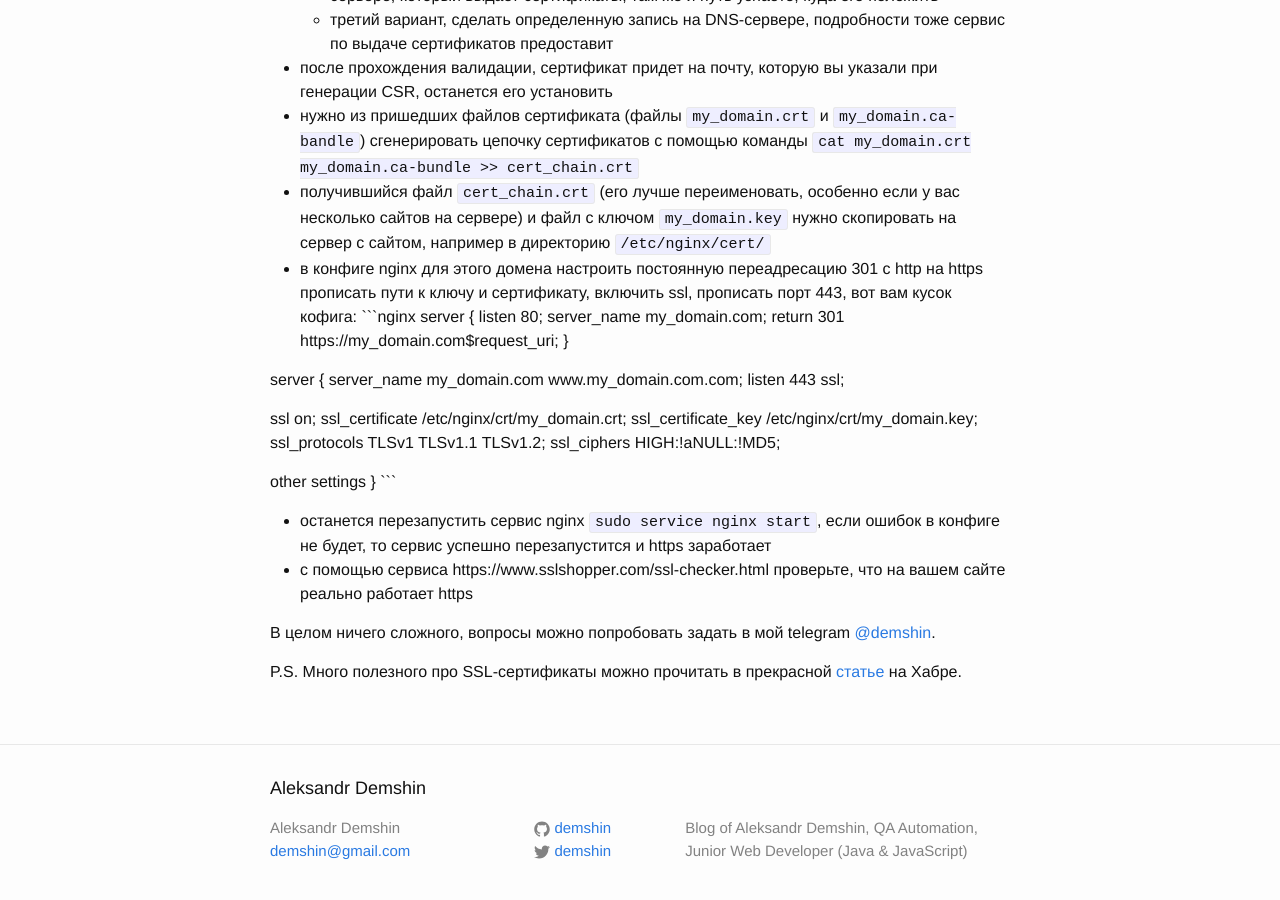
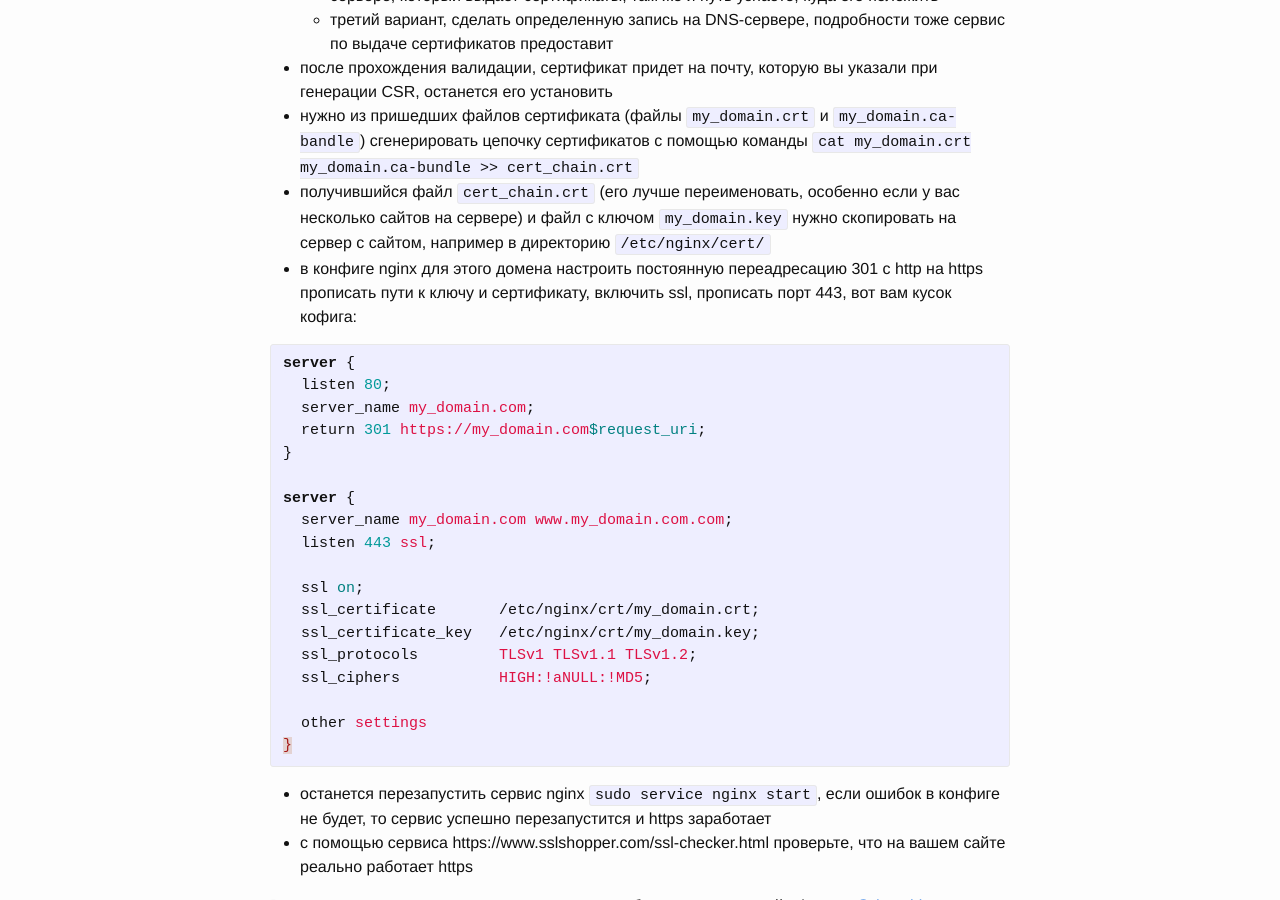
Before and after one commit to demshin/demsh.in, a Jekyll site: the page built from _posts/2017-09-16-certificates.md, in a window 1280 px wide and 900 px high, scrolled down 995 px. Built offline with Jekyll 4.4.1, drawn with Linux system fonts in a browser that asks for light colours.

Commit message:
+ code highlightin

````diff
--- a/_posts/2017-09-16-certificates.md
+++ b/_posts/2017-09-16-certificates.md
@@ -29,7 +29,8 @@ categories: openssl, certificates, https
 - нужно из пришедших файлов сертификата (файлы `my_domain.crt` и `my_domain.ca-bandle`) сгенерировать цепочку сертификатов с помощью команды `cat my_domain.crt my_domain.ca-bundle >> cert_chain.crt`
 - получившийся файл `cert_chain.crt` (его лучше переименовать, особенно если у вас несколько сайтов на сервере) и файл с ключом `my_domain.key` нужно скопировать на сервер с сайтом, например в директорию `/etc/nginx/cert/`
 - в конфиге nginx для этого домена настроить постоянную переадресацию 301 с http на https прописать пути к ключу и сертификату, включить ssl, прописать порт 443, вот вам кусок кофига:
-```nginx
+
+{% highlight nginx %}
 server {
   listen 80;
   server_name my_domain.com;
@@ -48,7 +49,8 @@ server {
 
   other settings
 }
-```
+{% endhighlight %}
+
 - останется перезапустить сервис nginx `sudo service nginx start`, если ошибок в конфиге не будет, то сервис успешно перезапустится и https заработает
 - с помощью сервиса https://www.sslshopper.com/ssl-checker.html проверьте, что на вашем сайте реально работает https
 
````
